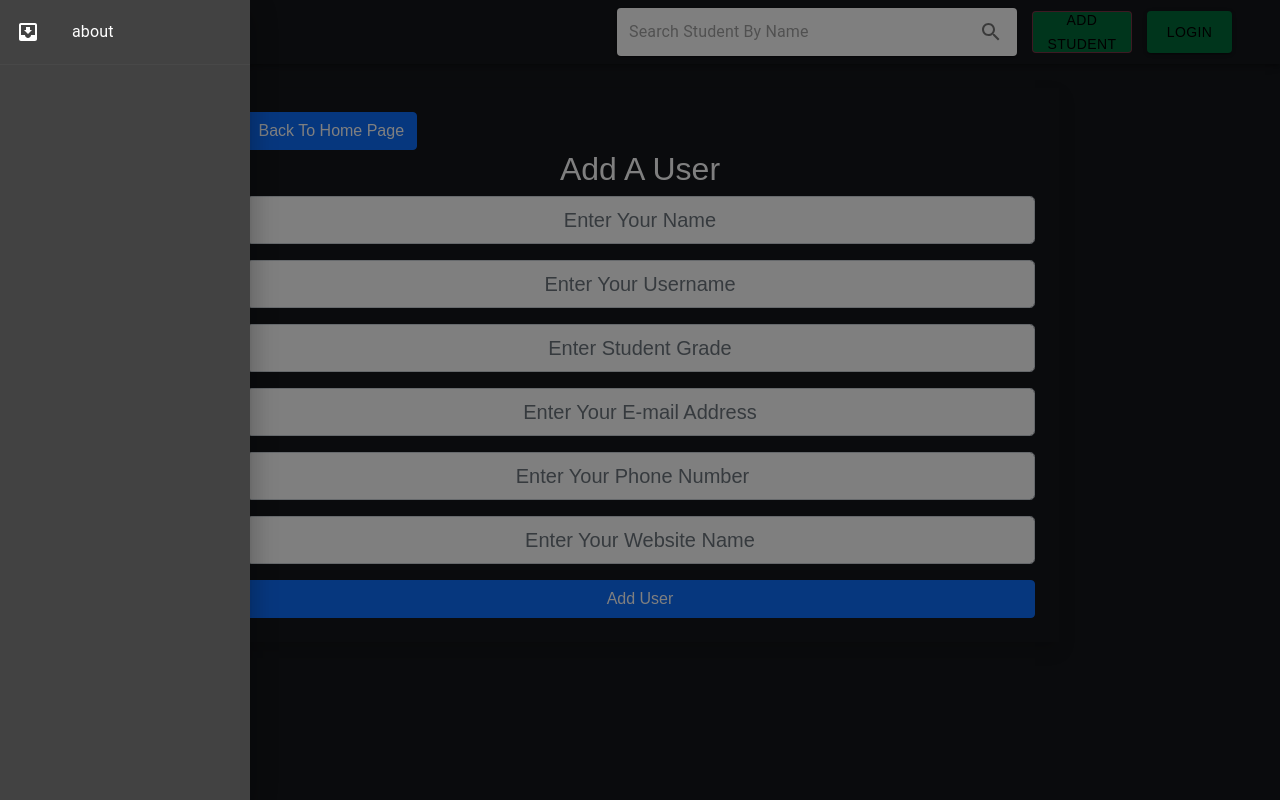
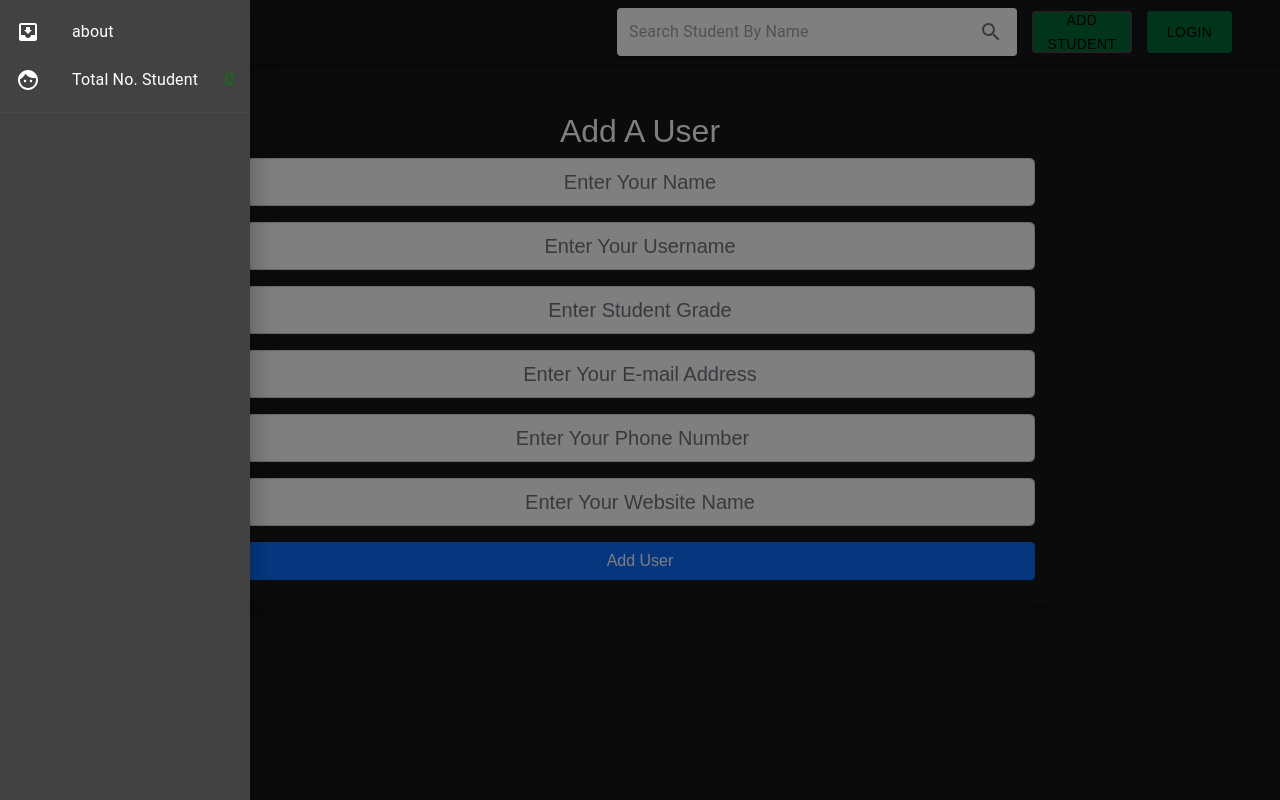
Before and after one commit to coderunner4sonam/SchoolManagement, a React (Create React App) app: page /users/add in a window 1280 px wide. Both pictures are taken after a click on the button 80 px from the left and 32 px from the top of the page. Built offline with nearby package versions, Linux system fonts and the light colour scheme.

Commit message:
navigate to logo part complete & total student feature add to sidenavbar done

```diff
--- a/src/Component/Headers.js
+++ b/src/Component/Headers.js
@@ -13,7 +13,7 @@ import {
 } from "@material-ui/core/styles";
 import SideBar from "./SideBar";
 import Auth from "./Auth";
-// import { useNavigate } from "react-router-dom";
+import { useNavigate } from "react-router-dom";
 
 
 const useStyles = makeStyles((theme) => ({
@@ -36,7 +36,7 @@ const darkTheme = createTheme({
 });
 
 const Headers = () => {
-  // const navigate =useNavigate();
+  const navigate =useNavigate();
   const classes = useStyles();
   const {text,setText}=useContext(globalState);
 
@@ -47,7 +47,7 @@ const Headers = () => {
         <Container>
           <Toolbar>
             <SideBar/>
-            <Typography variant="h6" className={classes.title} >
+            <Typography variant="h6" className={classes.title} onClick={()=>{navigate("/")}}>
               SManagement
             </Typography>
 
--- a/src/Component/SideBar.js
+++ b/src/Component/SideBar.js
@@ -1,4 +1,4 @@
-import React,{useState} from 'react';
+import React,{useContext,useState} from 'react';
 import clsx from 'clsx';
 import { makeStyles } from '@material-ui/core/styles';
 import Drawer from '@material-ui/core/Drawer';
@@ -13,7 +13,8 @@ import IconButton from '@material-ui/core/IconButton';
 import MenuIcon from '@material-ui/icons/Menu';
 import Button from '@material-ui/core/Button';
 import { useNavigate } from 'react-router-dom';
-
+import {globalState} from '../Context';
+import FaceIcon from '@mui/icons-material/Face';
 
 const useStyles = makeStyles({
   list: {
@@ -28,6 +29,7 @@ const useStyles = makeStyles({
 export default function SideBar() {
   const classes = useStyles();
   const navigate = useNavigate();
+  const {count}=useContext(globalState);
 
   const [state, setState] = useState({
     left: false,
@@ -55,8 +57,12 @@ export default function SideBar() {
           <ListItem button  >
             <ListItemIcon>{<InboxIcon /> }</ListItemIcon>
             <ListItemText primary="about" onClick={()=>{navigate("/about")}}/>
+
           </ListItem>
-
+          <ListItem button  >
+          <ListItemIcon>{<FaceIcon/>}</ListItemIcon>
+            <ListItemText primary="Total No. Student" /><span style={{color:"green"}}>{count}</span>
+          </ListItem>
       </List>
       <Divider />
 
--- a/src/Component/UserTable.js
+++ b/src/Component/UserTable.js
@@ -22,7 +22,7 @@ import { globalState } from "../Context";
 
 export default function UserTable() {
   const [page, setPage] = useState(1);
-
+  const {count,setCount}=useContext(globalState);
   let [user, setUser] = useState([]);
 
   let [loading, setloading] = useState(false); //page load
@@ -45,6 +45,8 @@ export default function UserTable() {
   } else {
     userfilter = [...user];
   }
+
+  setCount(user.length);
   console.log(user, "user");
   console.log(userfilter, "userfilter");
 
--- a/src/user/Adduser.js
+++ b/src/user/Adduser.js
@@ -1,5 +1,5 @@
 import React, { useState } from 'react'
-import {useNavigate,Link} from "react-router-dom"
+import {useNavigate} from "react-router-dom"
 import axios from "axios";
 
 function Adduser() {
@@ -29,7 +29,6 @@ function Adduser() {
   return (
     <div className="container">
         <div className='w-75 mx-auto shadow p-4 mt-4'>
-        <Link className="btn btn-primary" to="/"> Back To Home Page </Link>
             <h2 className='text-center mb-2'>Add A User</h2>
             <form onSubmit={e=>submitform(e)} >
                 <div className='form-group'>
--- a/src/user/Edituser.js
+++ b/src/user/Edituser.js
@@ -1,6 +1,6 @@
 import React,{useEffect, useState} from 'react'
 import axios from "axios"
-import {useNavigate,useParams,Link} from "react-router-dom"
+import {useNavigate,useParams} from "react-router-dom"
 
 
 function Edituser() {
@@ -41,9 +41,7 @@ function Edituser() {
 
   return (
     <div className="container">
-        <Link className="btn btn-primary" to="/">
-             Back To Home Page
-          </Link>
+
         <div className='w-75 mx-auto shadow p-4 mt-4'>
             <h2 className='text-center mb-2'>Edit A User</h2>
             <form onSubmit={e=>submitform(e)} >
--- a/src/user/Loginpage.js
+++ b/src/user/Loginpage.js
@@ -1,5 +1,5 @@
 import React, { useState } from 'react'
-import {useNavigate,Link} from "react-router-dom"
+import {useNavigate} from "react-router-dom"
 
 function Loginpage() {
     let navigate = useNavigate()
@@ -25,7 +25,7 @@ function Loginpage() {
   return (
     <div className="container">
         <div className='w-75 mx-auto shadow p-4 mt-4'>
-        <Link className="btn btn-primary" to="/"> Back To Home Page </Link>
+
             <h2 className='text-center mb-2'>Login Page</h2>
             <form onSubmit={e=>submitform(e)} >
                 <div className='form-group'>
```
